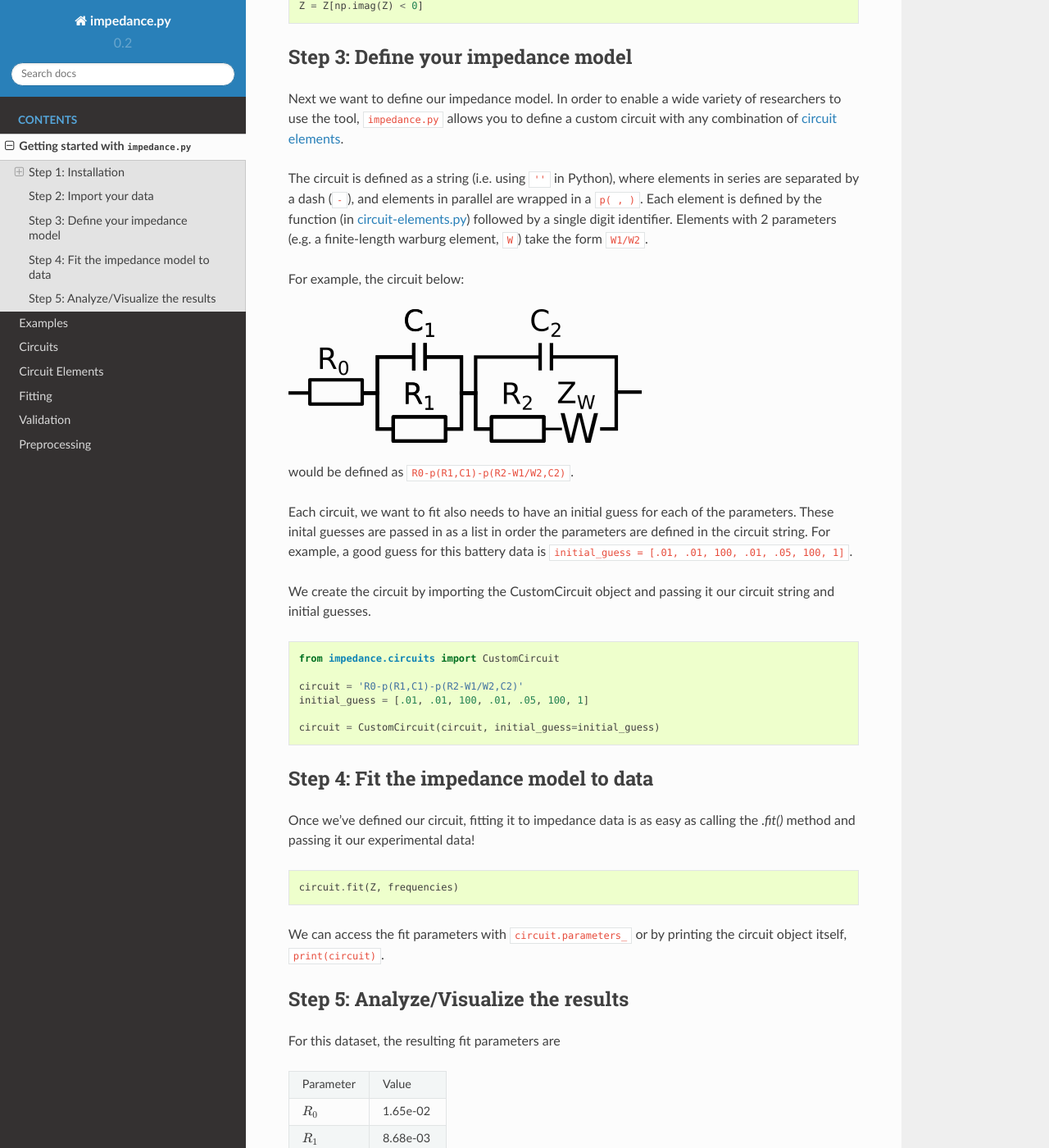
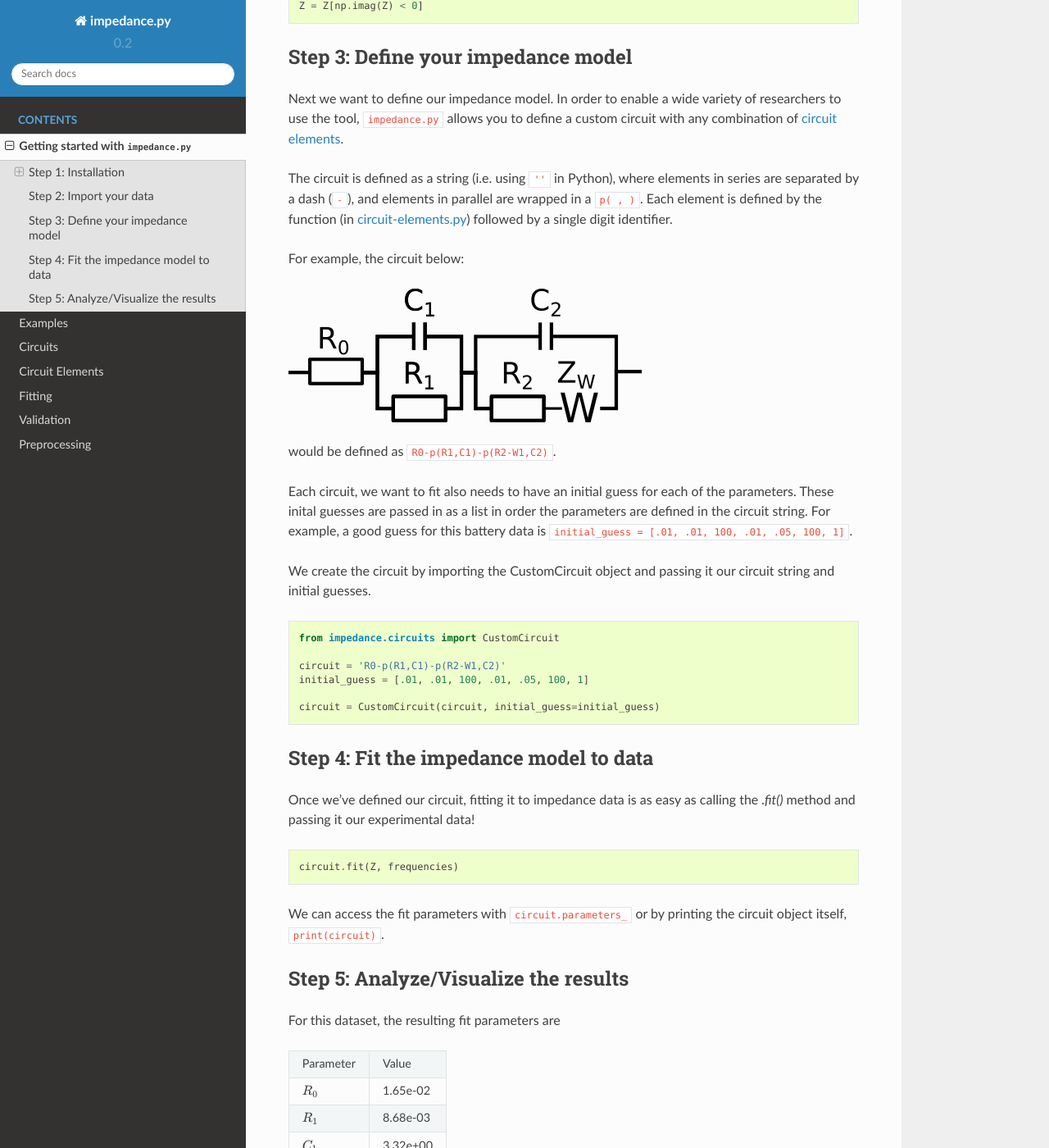
Before and after one commit to ECSHackWeek/impedance.py, a Sphinx documentation site: the page built from docs/source/getting-started.rst, in a window 1280 px wide and 1400 px high, scrolled down 2733 px. Shown: the whole window at 82% size. Built offline with Sphinx 7.4.7 and the Read the Docs theme 2.0.0, drawn with Linux system fonts in a browser that asks for light colours.

Commit message:
(DOCS) update documentation to use single letter for multi-parameter circuit elements (no more slashes)

```diff
--- a/docs/source/getting-started.rst
+++ b/docs/source/getting-started.rst
@@ -136,14 +136,13 @@ custom circuit with any combination of `circuit elements <circuit-elements.html>
 
 The circuit is defined as a string (i.e. using :code:`''` in Python), where elements in
 series are separated by a dash (:code:`-`), and elements in parallel are wrapped in
-a :code:`p( , )`. Each element is defined by the function (in `circuit-elements.py <circuit-elements.html>`_) followed by a single digit identifier. Elements with 2 parameters
-(e.g. a finite-length warburg element, :code:`W`) take the form :code:`W1/W2`.
+a :code:`p( , )`. Each element is defined by the function (in `circuit-elements.py <circuit-elements.html>`_) followed by a single digit identifier.
 
 For example, the circuit below:
 
 .. image:: _static/two_time_constants.png
 
-would be defined as :code:`R0-p(R1,C1)-p(R2-W1/W2,C2)`.
+would be defined as :code:`R0-p(R1,C1)-p(R2-W1,C2)`.
 
 Each circuit, we want to fit also needs to have an initial guess for each
 of the parameters. These inital guesses are passed in as a list in order the
@@ -157,7 +156,7 @@ circuit string and initial guesses.
 
   from impedance.circuits import CustomCircuit
 
-  circuit = 'R0-p(R1,C1)-p(R2-W1/W2,C2)'
+  circuit = 'R0-p(R1,C1)-p(R2-W1,C2)'
   initial_guess = [.01, .01, 100, .01, .05, 100, 1]
 
   circuit = CustomCircuit(circuit, initial_guess=initial_guess)
@@ -180,17 +179,17 @@ Step 5: Analyze/Visualize the results
 
 For this dataset, the resulting fit parameters are
 
-=========== ========
- Parameter   Value
------------ --------
-:math:`R_0` 1.65e-02
-:math:`R_1` 8.68e-03
-:math:`C_1` 3.32e+00
-:math:`R_2` 5.39e-03
-:math:`W_1` 6.31e-02
-:math:`W_2` 2.33e+02
-:math:`C_2` 2.20e-01
-=========== ========
+=============== ========
+   Parameter     Value
+--------------- --------
+:math:`R_0`     1.65e-02
+:math:`R_1`     8.68e-03
+:math:`C_1`     3.32e+00
+:math:`R_2`     5.39e-03
+:math:`W_{1,0}` 6.31e-02
+:math:`W_{1,1}` 2.33e+02
+:math:`C_2`     2.20e-01
+=============== ========
 
 We can get the resulting fit impedance by passing a list of frequencies to the :code:`.predict()` method.
 
```
Also changed, not shown: docs/source/examples/fitting_example.ipynb, docs/source/examples/plotting_example.ipynb, docs/source/examples/validation_example.ipynb.
